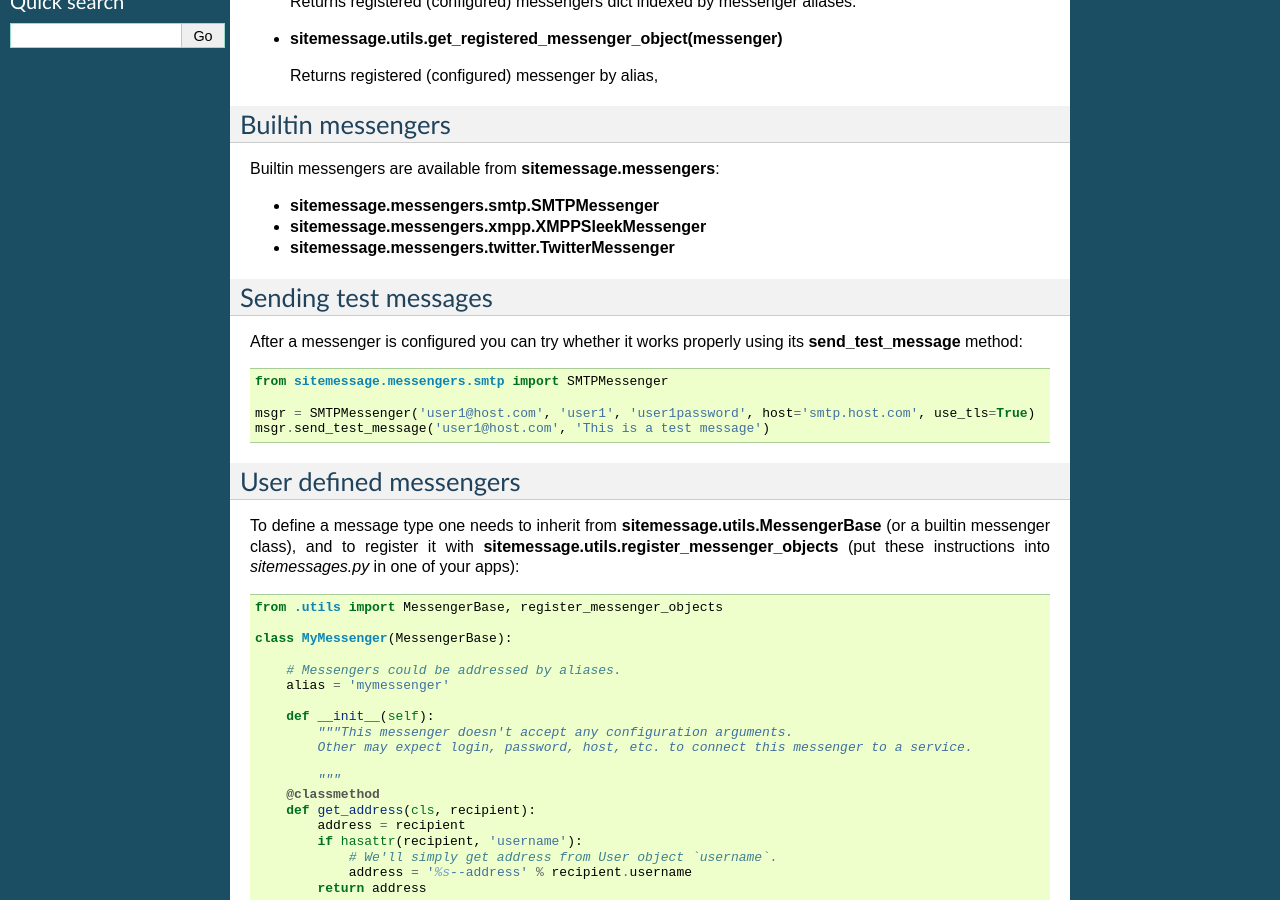
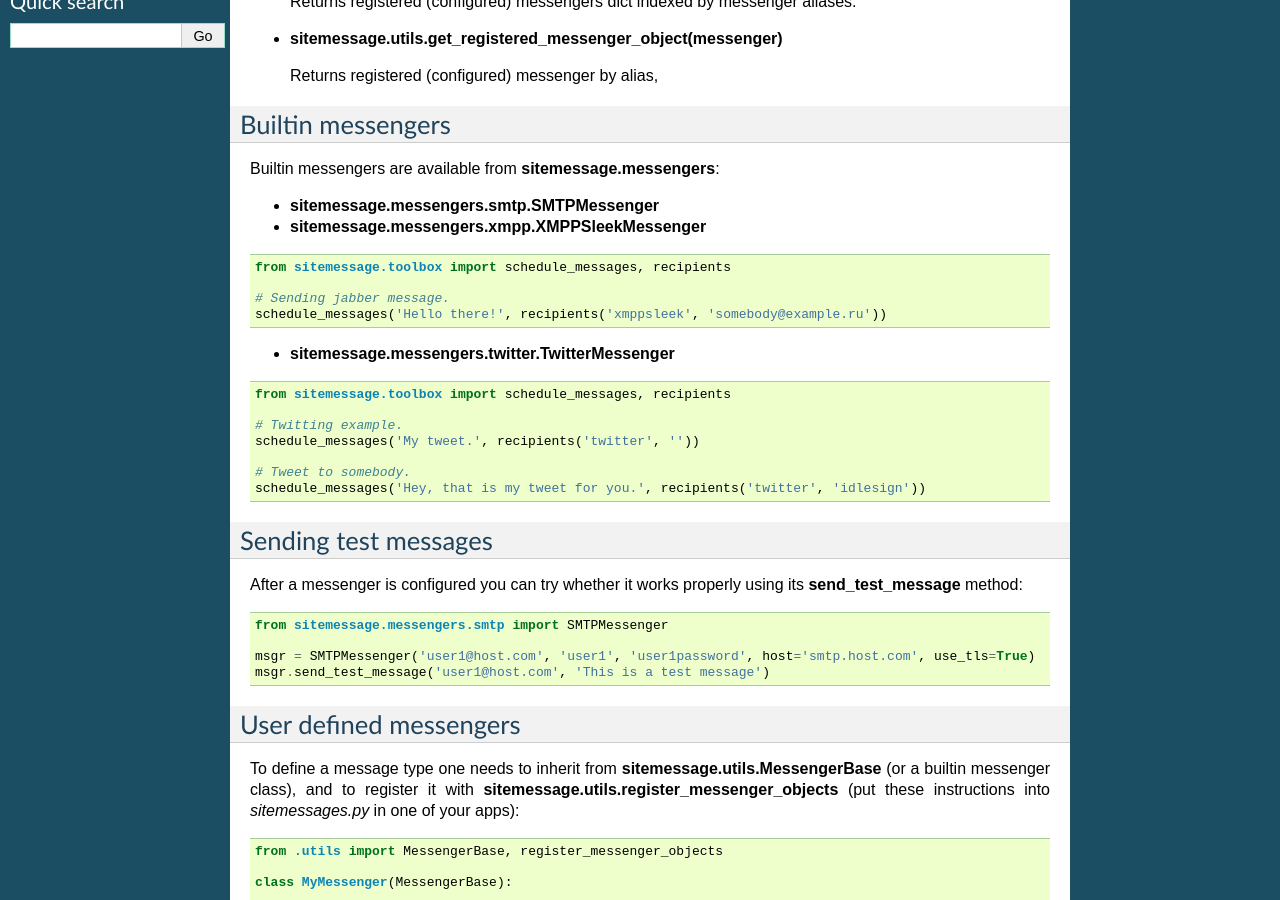
Before and after one commit to idlesign/django-sitemessage, a Sphinx documentation site: the page built from docs/source/messengers.rst, in a window 1280 px wide and 900 px high, scrolled down 341 px. Built offline with Sphinx 7.4.7, drawn with Linux system fonts in a browser that asks for light colours; pages that are not in the unit, such as notebooks, are missing from menus.

Commit message:
Docs uopdated with examples.

```diff
--- a/docs/source/messengers.rst
+++ b/docs/source/messengers.rst
@@ -34,7 +34,25 @@ Builtin messengers are available from **sitemessage.messengers**:
 
 * **sitemessage.messengers.xmpp.XMPPSleekMessenger**
 
+.. code-block:: python
+
+    from sitemessage.toolbox import schedule_messages, recipients
+
+    # Sending jabber message.
+    schedule_messages('Hello there!', recipients('xmppsleek', 'somebody@example.ru'))
+
+
 * **sitemessage.messengers.twitter.TwitterMessenger**
+
+.. code-block:: python
+
+    from sitemessage.toolbox import schedule_messages, recipients
+
+    # Twitting example.
+    schedule_messages('My tweet.', recipients('twitter', ''))
+
+    # Tweet to somebody.
+    schedule_messages('Hey, that is my tweet for you.', recipients('twitter', 'idlesign'))
 
 
 
```
